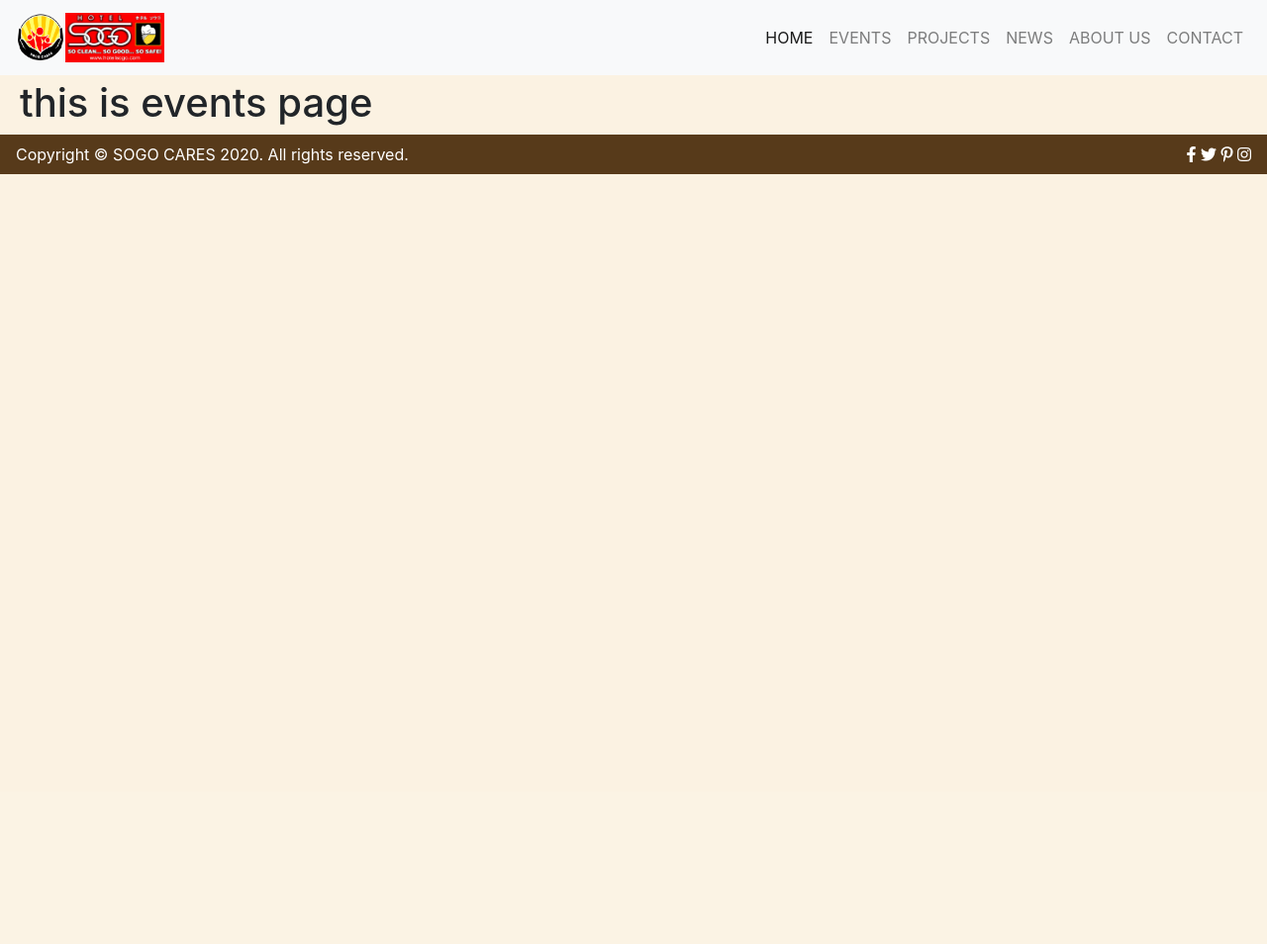
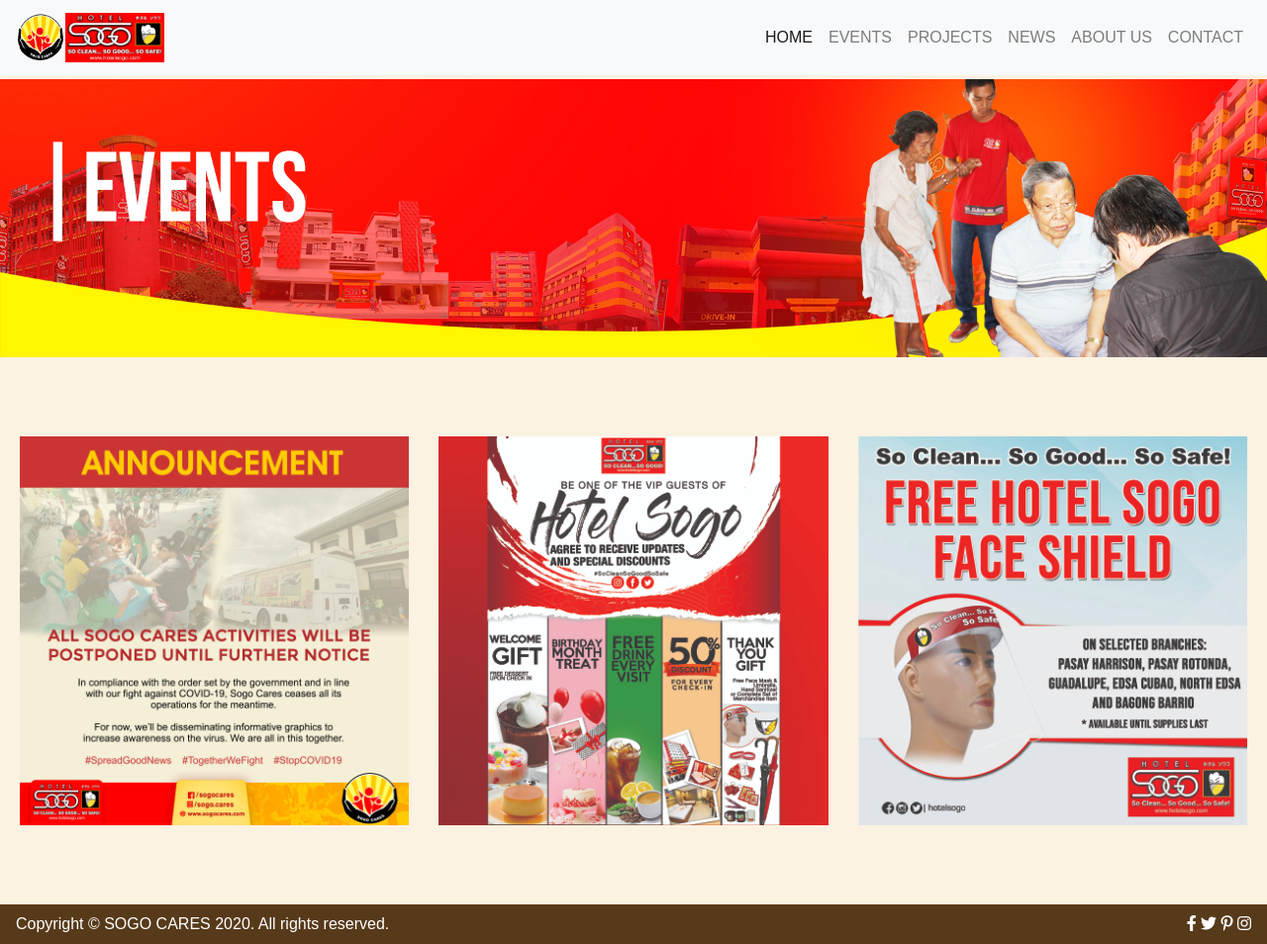
Before and after one commit to glucion05012/SogoCares, a CodeIgniter app: page /SogoCares/events in a window 1280 px wide. Shown: the whole page at 99% size. Before the commit the page ends 176 px from the top, so only its background shows below. Run offline with CodeIgniter, Linux system fonts and the light colour scheme; some libraries are stand-ins or nearby versions.

Commit message:
added events page

```diff
--- a/application/config/config.php
+++ b/application/config/config.php
@@ -24,6 +24,7 @@
 |
 */
 $config['base_url'] = 'http://localhost/SogoCares/';
+// http://test.foursquare.org.ph/
 
 /*
 |--------------------------------------------------------------------------
--- a/application/views/pages/aboutus.php
+++ b/application/views/pages/aboutus.php
@@ -59,7 +59,6 @@
                     <td class="total">86,931</td>
                 </tr>
             </table>
-            <h1>Site Visited: 300</h1>
         </div>
     </div>
 
--- a/application/views/pages/events.php
+++ b/application/views/pages/events.php
@@ -1,3 +1,17 @@
+<div class="eventBanner">
+    <img src="./assets/events/event_banner.jpg" alt="Banner">
+</div>
 <div class="content-wrapper">
-    <h1>this is events page</h1>
+
+    <div class="row eventImg">
+        <div class="col-sm-4">
+            <img class="d-block img-fluid" src="./assets/events/announcement.jpg" alt="Announcements">
+        </div>
+        <div class="col-sm-4">
+            <img class="d-block img-fluid" src="./assets/events/promo_1.jpg" alt="promo 1">
+        </div>
+        <div class="col-sm-4">
+            <img class="d-block img-fluid" src="./assets/events/promo_2.jpg" alt="promo 2">
+        </div>
+    </div>
 </div>
--- a/assets/css/style.css
+++ b/assets/css/style.css
@@ -1,5 +1,6 @@
 body{
     background-color: #fbf2e2;
+    font-family: Arial, Helvetica, sans-serif;
 }
 
 @media only screen and (max-width: 600px) {
@@ -9,6 +10,11 @@
         padding-left: 100px;
         color:  #573a1a;
         margin-bottom: 2em;
+    }
+
+    .accomplishmentstxt{
+        text-align: center !important;
+        font-size: 40px;
     }
     /* END HOME */
 
@@ -200,17 +206,20 @@
 .aboutAccomplishments table, th, td{
     text-align: center;
     border: solid black 2px;
+    padding: 20px;
     height: 50px;
     margin: auto;
-    background-color: lightblue;
+    background-color: white;
+
 }
 .aboutAccomplishments  th{
-    background-color: lightseagreen;
+    color:white;
+    background-color: #573a1a;
 }
 
 .total{
     font-weight: bold;
-    background-color: yellow;
+    background-color: #FFFF66;
 }
 
 .aboutPrograms{
@@ -234,6 +243,17 @@
 }
 /* -------------- END ABOUT US -------------- */
 
+/* -------------- END EVENTS -------------- */
+.eventBanner img{
+    padding-top: 5em;
+    width: 100%;
+}
+
+.eventImg img{
+    margin-bottom: 5em;
+}
+/* -------------- END EVENTS -------------- */
+
 .title{
  text-align: center;
  padding-top: 20px;
```
Also changed, not shown: assets/events/announcement.jpg (added), assets/events/event_banner.jpg (added), assets/events/promo_1.jpg (added), assets/events/promo_2.jpg (added).
